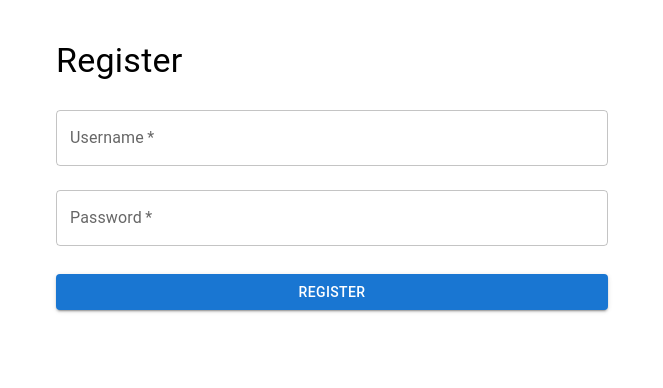
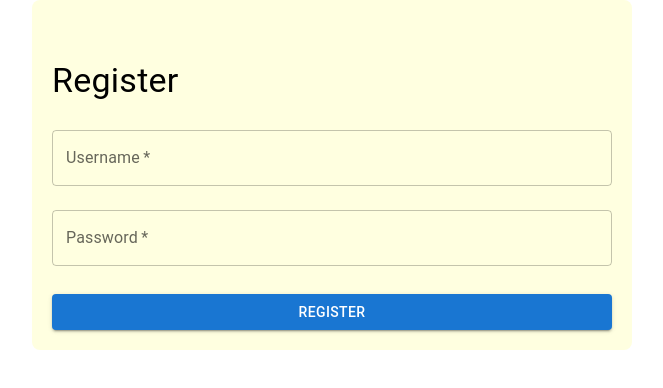
Before and after one commit to Triveni-2001/Event-Management-Dashboard, a React (Create React App) app in the folder frontend/: page /register in a window 1280 px wide. Shown: the top 388 px of the page, without its empty margins (308-971 px from the left). Built offline with nearby package versions, Linux system fonts and the light colour scheme.

Commit message:
Update Register.js

```diff
--- a/frontend/src/pages/Register.js
+++ b/frontend/src/pages/Register.js
@@ -24,7 +24,7 @@ function Register() {
   };
 
   return (
-    <Container maxWidth="sm">
+    <Container maxWidth="sm" style={{ backgroundColor: '#FFFFE0', padding: '20px', borderRadius: '8px' }}>
       <Box mt={5}>
         <Typography variant="h4" gutterBottom>Register</Typography>
         <TextField
```
